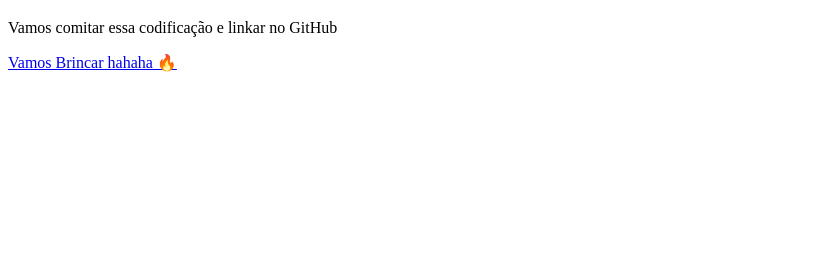
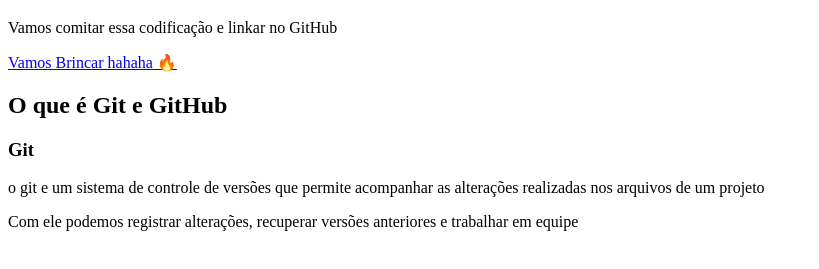
Before and after one commit to saragabrielli154-spec/atividade, a plain HTML site: page index.html in a window 1280 px wide. Shown: the part 87-356 px from the top of the page, without its empty margins (0-819 px from the left). Drawn offline with Linux system fonts and the light colour scheme.

Commit message:
segunda parte do projeto feita, incluindo parte do conteudo, o info card e as informações sobre o git

```diff
--- a/index.html
+++ b/index.html
@@ -23,3 +23,22 @@
         <a href="#" class="btn">
             <span>Vamos Brincar hahaha 🔥</span>
         </a>
+   </main>
+
+    <section class="conteudo" >
+        <h2>O que é Git e GitHub</h2>
+
+        <div class="informacoes">
+<div class="info-card">
+    <h3>Git</h3>
+
+    <p>
+        o git e um sistema de controle de versões que permite acompanhar
+        as alterações realizadas nos arquivos de um projeto
+    </p>
+
+    <p>
+        Com ele podemos registrar alterações, recuperar versões
+        anteriores e trabalhar em equipe
+    </p>
+</div>
```
